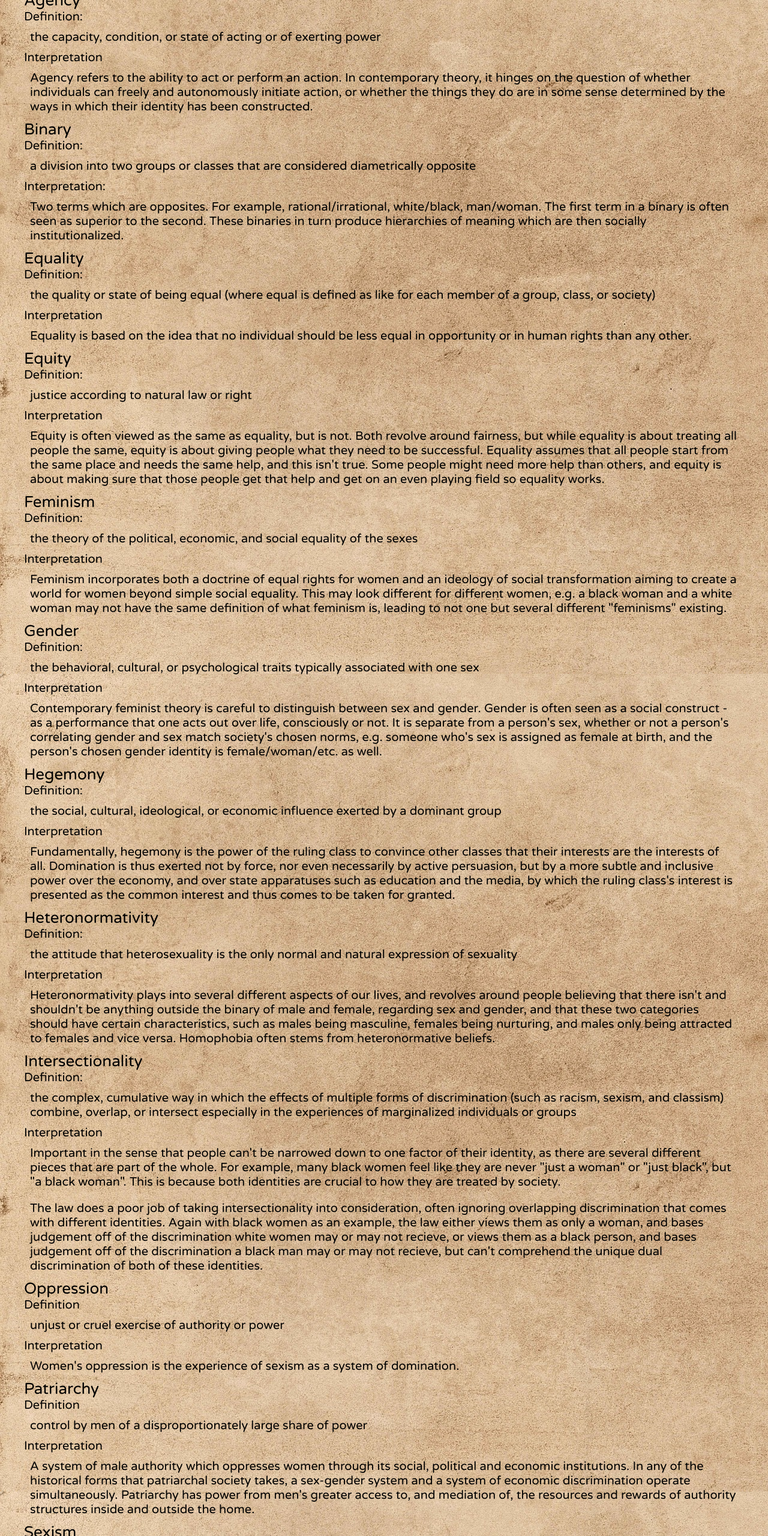
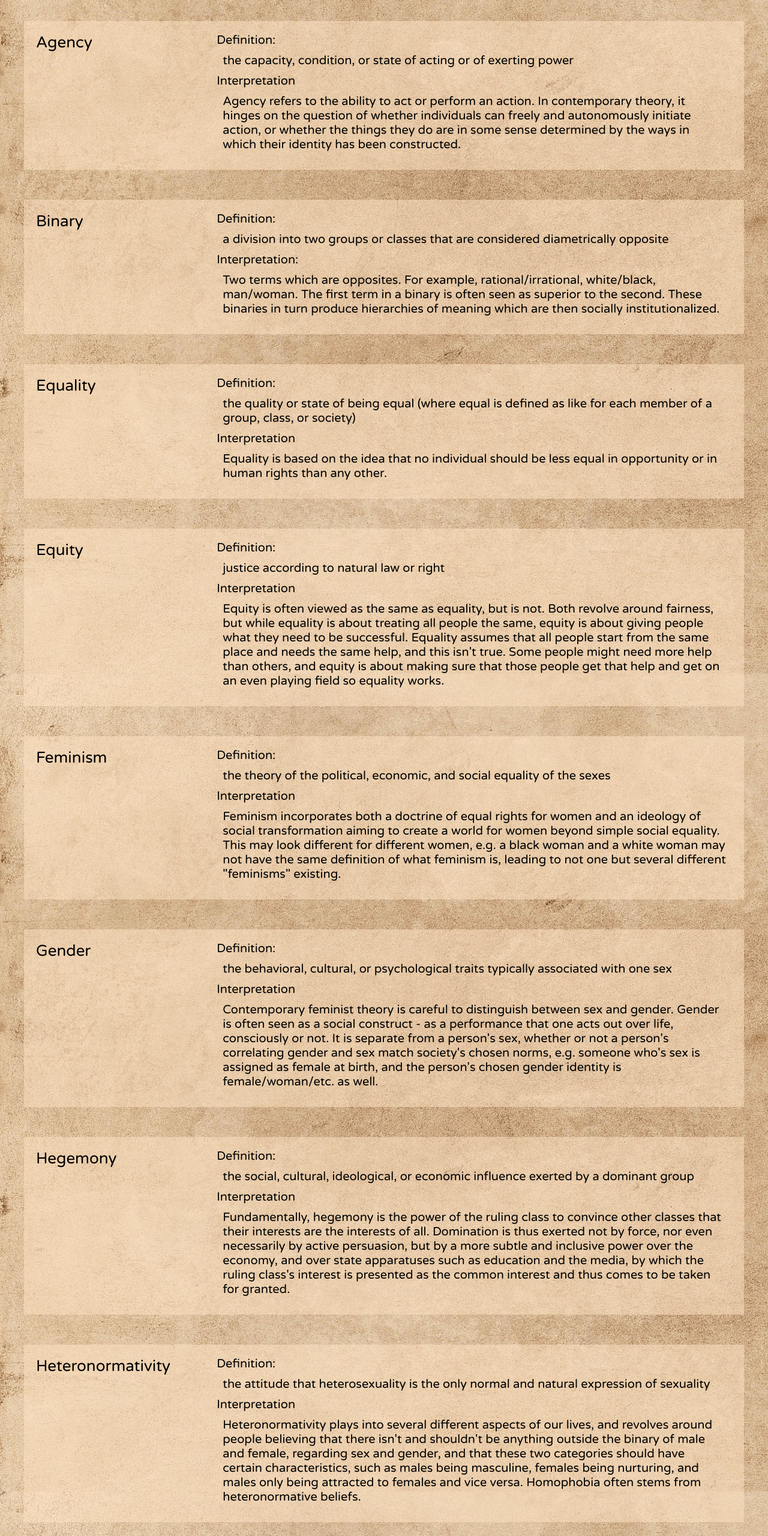
Before and after one commit to Anita-Alvarado/womens_web_checkpoint3, a plain HTML site: page femdict.html in a window 1280 px wide. Shown: the part 240-2800 px from the top of the page at 60% size. Drawn offline with Linux system fonts and the light colour scheme.

Commit message:
Add files via upload

```diff
--- a/css/style.css
+++ b/css/style.css
@@ -99,6 +99,15 @@ p {
 .dictionary body {
     background-color: transparent;
 }
+.dict_content {
+    display: flex;
+    flex-direction: column;
+    columns: 1fr 3fr;
+    column-gap: 15px;
+    margin-top: 50px;
+    padding: 20px;
+    background-color: rgba(255, 228, 196, 0.506) ;
+}
 
 .typing {
     color: black;
@@ -144,16 +153,18 @@ p {
     nav li{
         display: inline-block
     }
-
-
 }
 
 @media screen and (min-width: 850px){
-
     .content {
         display: grid;
         grid-template-columns: 1fr 1fr;
         margin-top: 20px;
     }
+    .dict_content {
+        display: grid;
+        grid-template-columns: 1fr 3fr;
+
+    }
 
 }
--- a/femdict.html
+++ b/femdict.html
@@ -52,6 +52,7 @@
       <!-- interpretation of equity from https://everydayfeminism.com/2014/09/equality-is-not-enough/ -->
 
       <dl>
+        <div class="dict_content">
           <div>
           <dt>Agency</dt>
           </div>
@@ -67,9 +68,14 @@
             </p>
           </dd>
           </div>
+        </div>
 
+        <div class="dict_content">
+          <div>
+          <dt>Binary</dt>
+          </div>
 
-        <dt>Binary</dt>
+          <div>
           <dd>Definition:
             <p>
             a division into two groups or classes that are considered diametrically opposite
@@ -78,9 +84,15 @@
             <p>
             Two terms which are opposites. For example, rational/irrational, white/black, man/woman. The first term in a binary is often seen as superior to the second. These binaries in turn produce hierarchies of meaning which are then socially institutionalized.
             </p></dd>
+          </div>
+        </div>
 
+        <div class="dict_content">
+          <div>
+          <dt>Equality</dt>
+          </div>
 
-        <dt>Equality</dt>
+          <div>
           <dd>Definition:
             <p>
             the quality or state of being equal (where equal is defined as like for each member of a group, class, or society)
@@ -89,9 +101,15 @@
             <p>
             Equality is based on the idea that no individual should be less equal in opportunity or in human rights than any other.
           </p></dd>
+          </div>
+        </div>
 
+        <div class="dict_content">
+          <div>
+          <dt>Equity</dt>
+          </div>
 
-        <dt>Equity</dt>
+          <div>
           <dd>Definition:
             <p>
             justice according to natural law or right
@@ -100,9 +118,15 @@
           <p>
             Equity is often viewed as the same as equality, but is not. Both revolve around fairness, but while equality is about treating all people the same, equity is about giving people what they need to be successful. Equality assumes that all people start from the same place and needs the same help, and this isn't true. Some people might need more help than others, and equity is about making sure that those people get that help and get on an even playing field so equality works.
           </p></dd>
+          </div>
+        </div>
 
+        <div class="dict_content">
+          <div>
+          <dt>Feminism</dt>
+          </div>
 
-        <dt>Feminism</dt>
+          <div>
           <dd>Definition:
             <p>
             the theory of the political, economic, and social equality of the sexes
@@ -111,9 +135,15 @@
           <p>
             Feminism incorporates both a doctrine of equal rights for women and an ideology of social transformation aiming to create a world for women beyond simple social equality. This may look different for different women, e.g. a black woman and a white woman may not have the same definition of what feminism is, leading to not one but several different "feminisms" existing.
           </p></dd>
+          </div>
+        </div>
 
+        <div class="dict_content">
+          <div>
+          <dt>Gender</dt>
+          </div>
 
-        <dt>Gender</dt>
+          <div>
           <dd>Definition:
             <p>
             the behavioral, cultural, or psychological traits typically associated with one sex
@@ -122,9 +152,15 @@
             <p>
             Contemporary feminist theory is careful to distinguish between sex and gender. Gender is often seen as a social construct - as a performance that one acts out over life, consciously or not. It is separate from a person's sex, whether or not a person's correlating gender and sex match society's chosen norms, e.g. someone who's sex is assigned as female at birth, and the person's chosen gender identity is female/woman/etc. as well.
           </p></dd>
+          </div>
+        </div>
 
+        <div class="dict_content">
+          <div>
+          <dt>Hegemony</dt>
+          </div>
 
-        <dt>Hegemony</dt>
+          <div>
           <dd>Definition:
             <p>
             the social, cultural, ideological, or economic influence exerted by a dominant group
@@ -133,9 +169,15 @@
             <p>
             Fundamentally, hegemony is the power of the ruling class to convince other classes that their interests are the interests of all.  Domination is thus exerted not by force, nor even necessarily by active persuasion, but by a more subtle and inclusive power over the economy, and over state apparatuses such as education and the media, by which the ruling class's interest is presented as the common interest and thus comes to be taken for granted.
             </p></dd>
+          </div>
+        </div>
 
+        <div class="dict_content">
+          <div>
+          <dt>Heteronormativity</dt>
+          </div>
 
-        <dt>Heteronormativity</dt>
+          <div>
           <dd>Definition:
             <p>
             the attitude that heterosexuality is the only normal and natural expression of sexuality
@@ -144,9 +186,15 @@
             <p>
             Heteronormativity plays into several different aspects of our lives, and revolves around people believing that there isn't and shouldn't be anything outside the binary of male and female, regarding sex and gender, and that these two categories should have certain characteristics, such as males being masculine, females being nurturing, and males only being attracted to females and vice versa. Homophobia often stems from heteronormative beliefs.
             </p></dd>
+          </div>
+        </div>
 
+        <div class="dict_content">
+          <div>
+          <dt>Intersectionality</dt>
+          </div>
 
-        <dt>Intersectionality</dt>
+          <div>
           <dd>Definition:
             <p>
             the complex, cumulative way in which the effects of multiple forms of discrimination (such as racism, sexism, and classism) combine, overlap, or intersect especially in the experiences of marginalized individuals or groups
@@ -158,8 +206,15 @@
             <p>
             The law does a poor job of taking intersectionality into consideration, often ignoring overlapping discrimination that comes with different identities. Again with black women as an example, the law either views them as only a woman, and bases judgement off of the discrimination white women may or may not recieve, or views them as a black person, and bases judgement off of the discrimination a black man may or may not recieve, but can't comprehend the unique dual discrimination of both of these identities.
             </p></dd>
+          </div>
+        </div>
 
+        <div class="dict_content">
+          <div>
           <dt>Oppression</dt>
+          </div>
+
+          <div>
           <dd>Definition
             <p>
             unjust or cruel exercise of authority or power
@@ -168,8 +223,15 @@
             <p>
             Women's oppression is the experience of sexism as a system of domination.
             </p></dd>
+          </div>
+        </div>
 
+        <div class="dict_content">
+          <div>
           <dt>Patriarchy</dt>
+          </div>
+
+          <div>
           <dd>Definition
             <p>
             control by men of a disproportionately large share of power
@@ -178,8 +240,15 @@
             <p>
             A system of male authority which oppresses women through its social, political and economic institutions. In any of the historical forms that patriarchal society takes, a sex-gender system and a system of economic discrimination operate simultaneously. Patriarchy has power from men's greater access to, and mediation of, the resources and rewards of authority structures inside and outside the home.
             </p></dd>
+          </div>
+        </div>
 
+        <div class="dict_content">
+          <div>
           <dt>Sexism</dt>
+          </div>
+
+          <div>
           <dd>Definition
             <p>
             prejudice or discrimination based on sex
@@ -188,6 +257,8 @@
             <p>
             In conventional sociology "sex role" is a social role allocated to men and to women on a basis of biological sex. Feminist theory argues that gender associated behavior is linked arbitrarily by society to each biological sex. Women are given expressive traits and men instrumental traits. Sex roles are a form of oppression because they keep women from social activity.
             </p></dd>
+          </div>
+        </div>
       </dl>
 
     </main>
```
Lines whose indentation alone changed are shown as unchanged.
